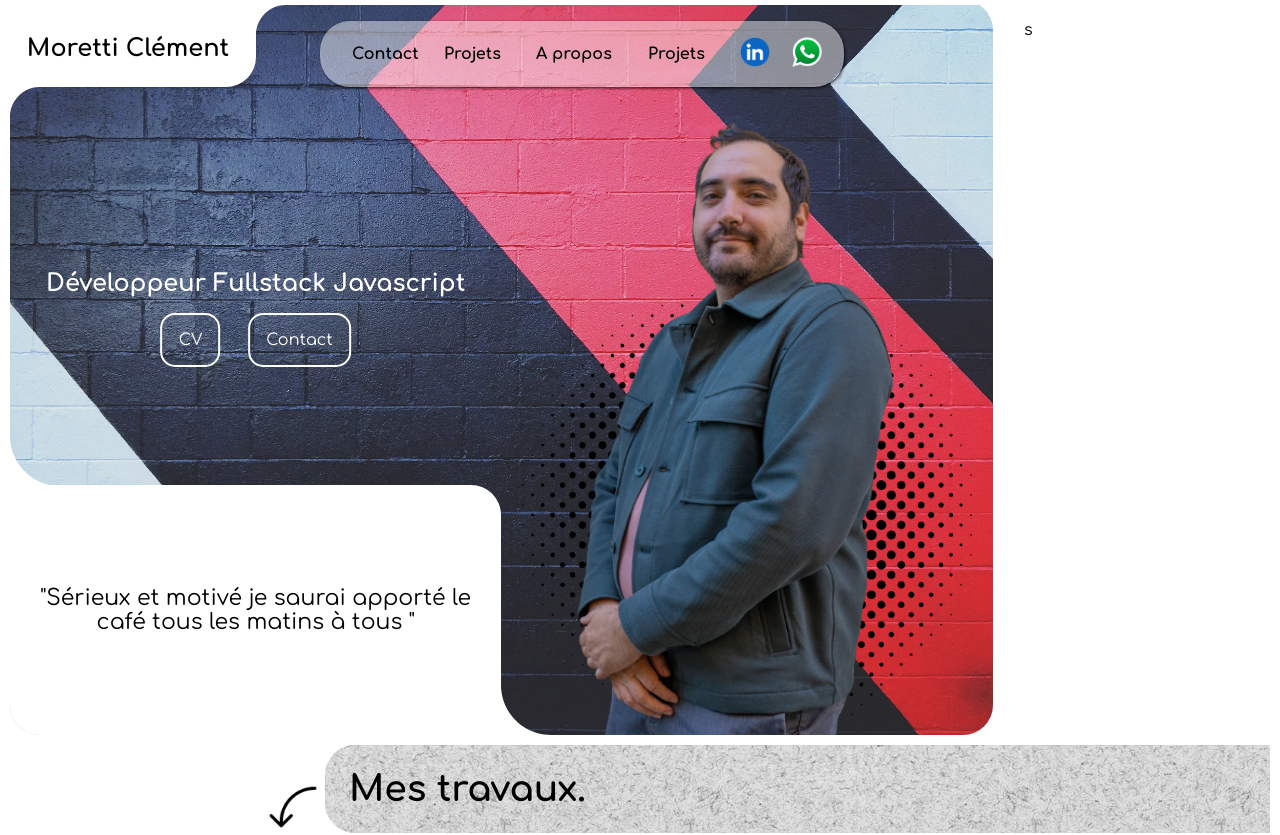
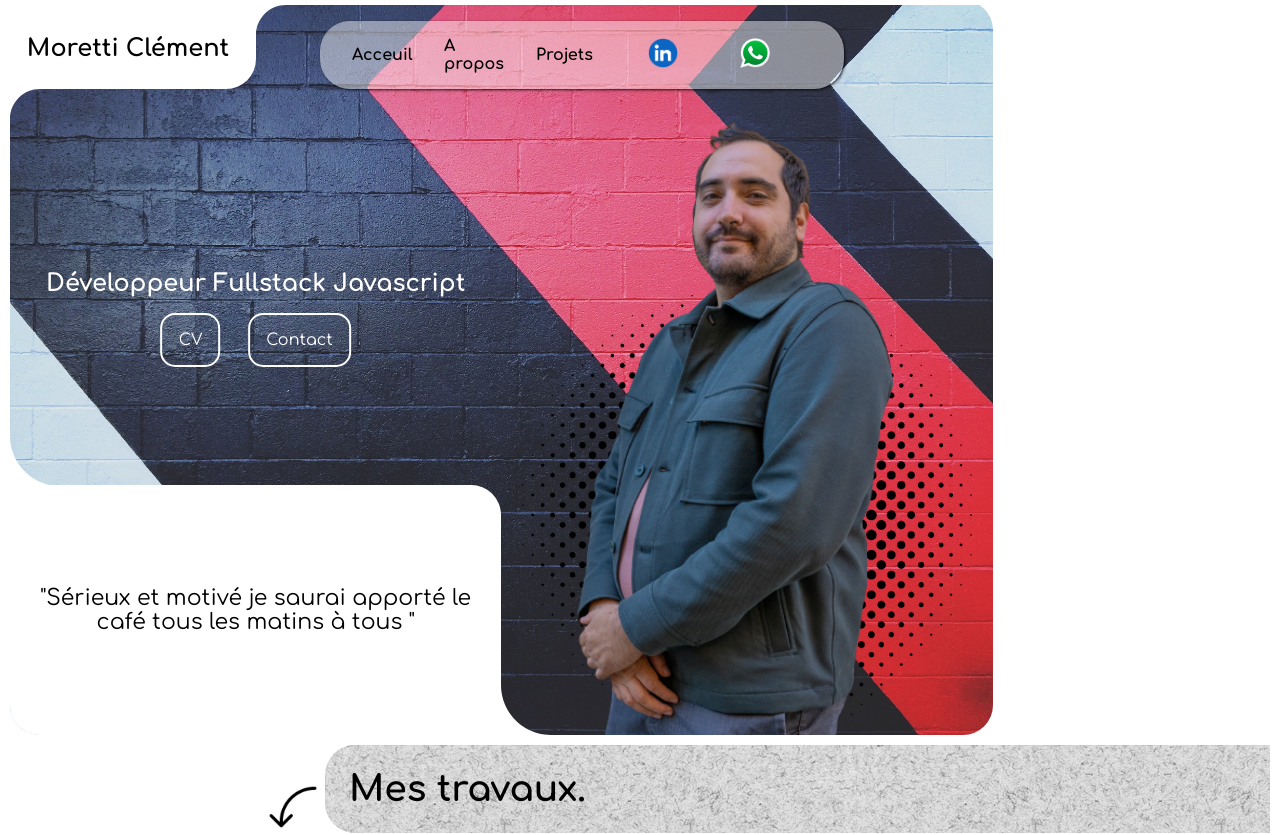
Before and after one commit to daddykoala/myPortfolio-nextJS, a Next.js app in the folder portfolio-next/: page / in a window 1280 px wide. Shown: the top 835 px of the page. Built offline with nearby package versions, Linux system fonts and the light colour scheme; grey boxes are pictures that could not be loaded.

Commit message:
add scroll behavior + href navbar data

```diff
--- a/portfolio-next/component/about/about.js
+++ b/portfolio-next/component/about/about.js
@@ -44,7 +44,7 @@ function About() {
   }, []);
 
   return (
-    <section className={styles.container__about}>
+    <section className={styles.container__about} id='home'>
       <div className={styles.about}>
         <div>
           <h2 className={styles.about__desc}>
--- a/portfolio-next/component/header/header.js
+++ b/portfolio-next/component/header/header.js
@@ -4,6 +4,7 @@ import Link from "next/link";
 import styles from "@/styles/header.module.scss";
 import { useSelector } from "react-redux";
 import { useState } from "react";
+import navbarData from "../../data/dataNavBar";
 
 export default function Header() {
   //je recupere la valeur de l'ecran
@@ -20,28 +21,23 @@ export default function Header() {
     setOpenMenu(!openMenu);
   };
 
-
-
   return (
     <header className={styles.header}>
       <div className={`${styles.header__item} ${styles.header__item1}`}>
-
         <h1> Moretti Clément </h1>{" "}
         <svg
           className={styles.header__cornereffectLeft}
           xmlns="http://www.w3.org/2000/svg"
           viewBox="0 0 100 100"
         >
-        <path d="m100,0H0v100C0,44.77,44.77,0,100,0Z" fill="#ffffff">
-        </path>
+          <path d="m100,0H0v100C0,44.77,44.77,0,100,0Z" fill="#ffffff"></path>
         </svg>
         <svg
           className={styles.header__cornereffectLeft2}
           xmlns="http://www.w3.org/2000/svg"
           viewBox="0 0 100 100"
         >
-        <path d="m100,0H0v100C0,44.77,44.77,0,100,0Z" fill="#ffffff">
-        </path>
+          <path d="m100,0H0v100C0,44.77,44.77,0,100,0Z" fill="#ffffff"></path>
         </svg>
       </div>
       <svg
@@ -49,8 +45,7 @@ export default function Header() {
         xmlns="http://www.w3.org/2000/svg"
         viewBox="0 0 100 100"
       >
-        <path d="m100,0H0v100C0,44.77,44.77,0,100,0Z" fill="#ffffff">
-        </path>
+        <path d="m100,0H0v100C0,44.77,44.77,0,100,0Z" fill="#ffffff"></path>
       </svg>
 
       {screenWidth > 1024 ? (
@@ -58,34 +53,28 @@ export default function Header() {
           <div className={styles.header__item}>
             <nav>
               <ul className={styles.navbar}>
-                <li className={styles.navbar__items}>
-                  <Link href="/#contact">Contact</Link>
+                {navbarData.map((item, index) => {
+                  if (item.type === "link") {
+                    return (
+                      <li key={index} className={styles.navbar__items}>
+                        <Link href={item.href}>{item.label}</Link>
                       </li>
-                <li className={styles.navbar__items}>
-                  <Link href="/">Projets</Link>
+                    );
+                  } else if (item.type === "image") {
+                    return (
+                      <li key={index} className={styles.navbar__items}>
+                        <Link href={item.href}>
+                        <MyImageComponent src={item.src} alt={item.alt} />
+                        </Link>
                       </li>
-                <li className={styles.navbar__items}>
-                  <Link href="/">A propos</Link>
-                </li>
-                <li className={styles.navbar__items}>
-                  <Link href="/#projet">Projets</Link>
-                </li>
-                <li className={styles.navbar__items}>
-                  <MyImageComponent
-                    src="/png/linkedin.png"
-                    alt="logo linkedin"
-                  />
-                </li>
-                <li className={styles.navbar__items}>
-                  <MyImageComponent
-                    src="/png/wattsapp.png"
-                    alt="logo wattsapp"
-                  />
-                </li>
+                    );
+                  }
+                  return null;
+                })}
               </ul>
             </nav>
           </div>
-          <div className={styles.header__item}> s </div>{" "}
+          <div className={styles.header__item}>  </div>{" "}
         </>
       ) : (
         <div className={styles.header__1024px}>
@@ -96,21 +85,22 @@ export default function Header() {
                 className={`${styles.header__button}`}
                 onClick={handleOpenMenu}
               >
-                Menu{" "}
+                Menu
               </h2>
               <ul className={styles.header__socials}>
-                <li className={styles.navbar__items}>
+                <Link className={styles.navbar__items} href='/' >
                   <MyImageComponent
                     src="/png/wattsapp.png"
                     alt="logo wattsapp"
+
                   />
-                </li>
-                <li className={styles.navbar__items}>
+                </Link>
+                <Link className={styles.navbar__items} href='/'>
                   <MyImageComponent
                     src="/png/linkedin.png"
                     alt="logo linkedin"
                   />
-                </li>
+                </Link>
               </ul>
             </>
           ) : (
@@ -144,7 +134,7 @@ export default function Header() {
           {openMenu ? (
             <>
               <svg
-                className={styles.navbarSmartphone__cornereffect__left }
+                className={styles.navbarSmartphone__cornereffect__left}
                 xmlns="http://www.w3.org/2000/svg"
                 viewBox="0 0 100 100"
               >
@@ -163,7 +153,6 @@ export default function Header() {
                   fill="#ff8383"
                 ></path>
               </svg>
-
 
               <nav className={styles.navbarSmartphone}>
                 <ul>
--- /dev/null
+++ b/portfolio-next/data/dataNavBar.js
@@ -0,0 +1,41 @@
+const navbarData = [
+  {
+    label: "Acceuil",
+    href: "/#home",
+    type: "link",
+    src: "",
+    source: "",
+  },
+  {
+    label: "A propos",
+    href: "/",
+    type: "link",
+    src: "",
+    source: "",
+  },
+  {
+    label: "Projets",
+    href: "/#projet",
+    type: "link",
+    src: "",
+    source: "",
+  },
+  {
+    label: "linkedin",
+    href: "https://www.linkedin.com/in/clement-moretti-39ab59220/",
+    src: "/png/linkedin.png",
+    source: "",
+    alt: "logo linkedin",
+    type: "image",
+  },
+  {
+    label: "wattsapp",
+    href: "https://wa.me/+33628933984",
+    src: "/png/wattsapp.png",
+    source: "",
+    alt: "logo wattsapp",
+    type: "image",
+  },
+];
+
+export default navbarData;
--- a/portfolio-next/src/styles/globals.css
+++ b/portfolio-next/src/styles/globals.css
@@ -10,8 +10,13 @@
   max-width: 1600px;
  margin:  auto;
  position: relative;
+
 }
 
+html{
+
+scroll-behavior: smooth;
+}
 
 a {
   color: inherit;
--- a/portfolio-next/src/styles/projet.module.scss
+++ b/portfolio-next/src/styles/projet.module.scss
@@ -3,6 +3,7 @@
 
 .projet   {
   height: 100vh;
+
   // background-color: aqua;
   padding: 10px;
   & > * {
@@ -41,7 +42,7 @@ position: relative;
     margin-bottom: 2rem;
   }
   &__container {
-
+    cursor:grab;
     height: 50vh;
     border-radius: 30px;
     padding: 1rem;
```
Lines whose indentation alone changed are shown as unchanged.
